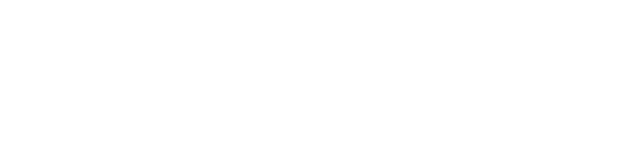
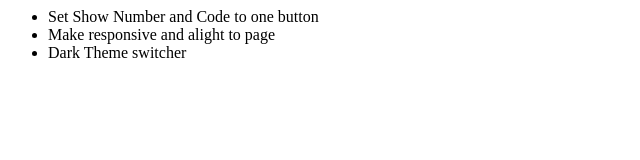
Before and after one commit to maxgerashenko/memory-table-react, a website: page index.html in a window 1280 px wide. Shown: the whole page, without its empty margins (0-640 px from the left). Drawn offline with Linux system fonts and the light colour scheme.

Commit message:
Add todo list

```diff
--- a/index.html
+++ b/index.html
@@ -1 +1,7 @@
+<ul>
+  <li>Set Show Number and Code to one button</li>
+  <li>Make responsive and alight to page</li>
+  <li>Dark Theme switcher</li>
+</ul>
+
 <div id="root"></div>
```
